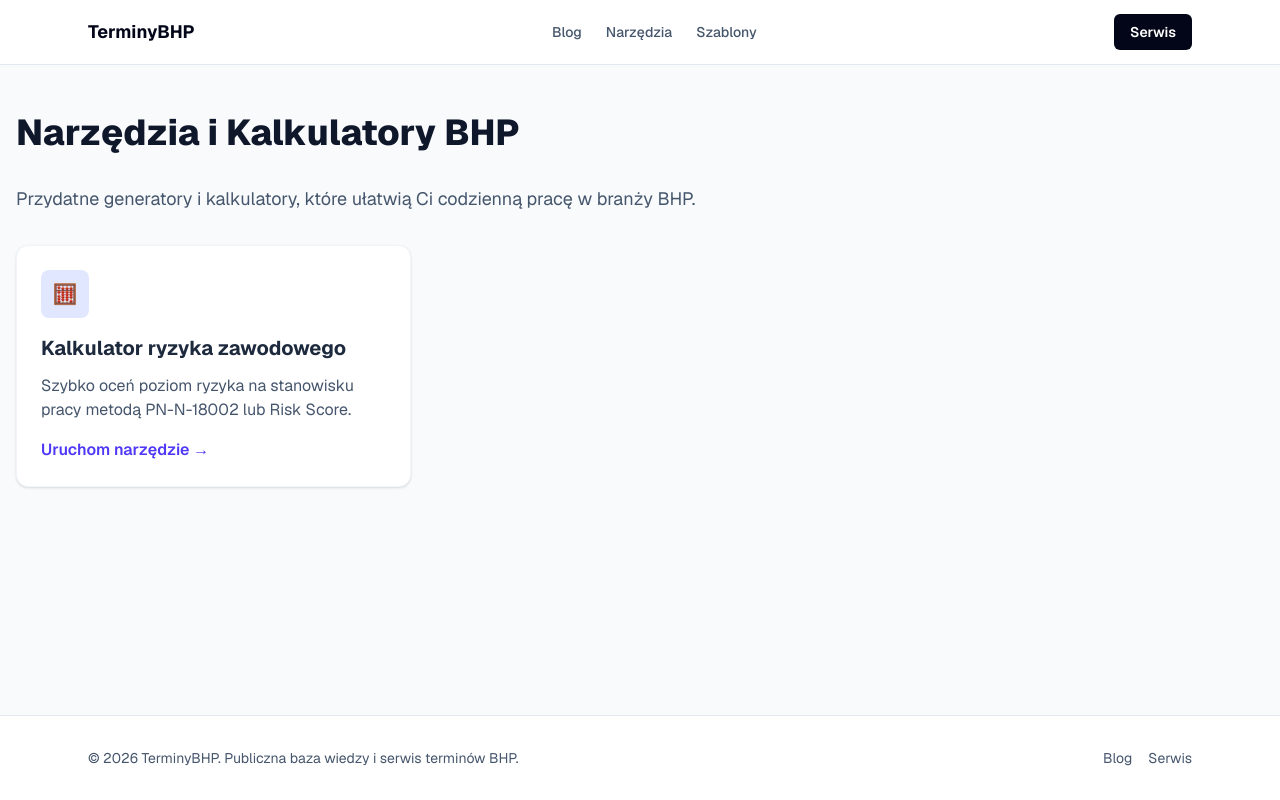
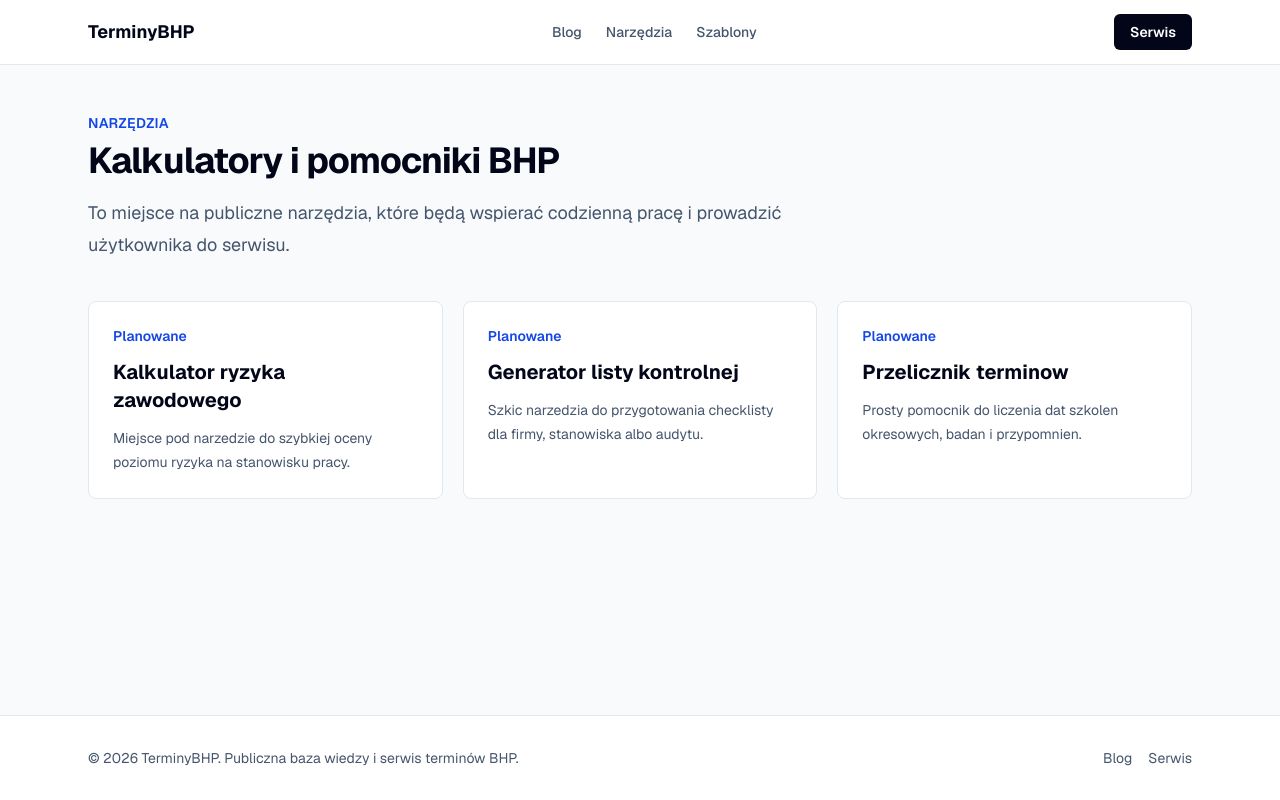
Before and after one commit to RafalWoz/terminarzBHP, a Next.js app in the folder terminybhp-portal/: page /tools in a window 1280 px wide. Built offline with nearby package versions, Linux system fonts and the light colour scheme.

Commit message:
feat: render tools from portal content

```diff
--- a/terminybhp-portal/src/app/tools/page.tsx
+++ b/terminybhp-portal/src/app/tools/page.tsx
@@ -1,25 +1,30 @@
-import Link from 'next/link';
+import { tools } from "@/lib/content";
+
+export const metadata = {
+  title: "Narzędzia BHP",
+  description: "Planowane narzędzia i kalkulatory BHP w portalu TerminyBHP.",
+};
 
 export default function ToolsPage() {
   return (
-    <div className="container mx-auto px-4 py-12">
-      <h1 className="text-4xl font-extrabold text-slate-900 mb-8">Narzędzia i Kalkulatory BHP</h1>
-      <p className="text-lg text-slate-600 mb-8">
-        Przydatne generatory i kalkulatory, które ułatwią Ci codzienną pracę w branży BHP.
-      </p>
+    <main className="mx-auto max-w-6xl px-4 py-12 sm:px-6">
+      <div className="max-w-3xl">
+        <p className="text-sm font-semibold uppercase tracking-wide text-blue-700">Narzędzia</p>
+        <h1 className="mt-2 text-4xl font-bold tracking-tight text-slate-950">Kalkulatory i pomocniki BHP</h1>
+        <p className="mt-4 text-lg leading-8 text-slate-600">
+          To miejsce na publiczne narzędzia, które będą wspierać codzienną pracę i prowadzić użytkownika do serwisu.
+        </p>
+      </div>
 
-      <div className="grid grid-cols-1 md:grid-cols-2 lg:grid-cols-3 gap-8">
-        <div className="bg-white rounded-xl shadow-sm hover:shadow-md transition-shadow p-6 border border-slate-100 flex flex-col items-start">
-          <div className="w-12 h-12 bg-indigo-100 text-indigo-600 rounded-lg flex items-center justify-center mb-4 text-xl">
-            🧮
-          </div>
-          <h2 className="text-xl font-bold text-slate-800 mb-3">Kalkulator ryzyka zawodowego</h2>
-          <p className="text-slate-600 mb-4">Szybko oceń poziom ryzyka na stanowisku pracy metodą PN-N-18002 lub Risk Score.</p>
-          <Link href="/tools/kalkulator-ryzyka" className="mt-auto inline-flex items-center text-indigo-600 font-semibold hover:text-indigo-800">
-            Uruchom narzędzie &rarr;
-          </Link>
-        </div>
+      <div className="mt-10 grid gap-5 md:grid-cols-3">
+        {tools.map((tool) => (
+          <section key={tool.title} className="rounded-lg border border-slate-200 bg-white p-6">
+            <p className="text-sm font-semibold text-blue-700">{tool.status}</p>
+            <h2 className="mt-3 text-xl font-bold text-slate-950">{tool.title}</h2>
+            <p className="mt-3 text-sm leading-6 text-slate-600">{tool.description}</p>
+          </section>
+        ))}
       </div>
-    </div>
+    </main>
   );
 }
```
